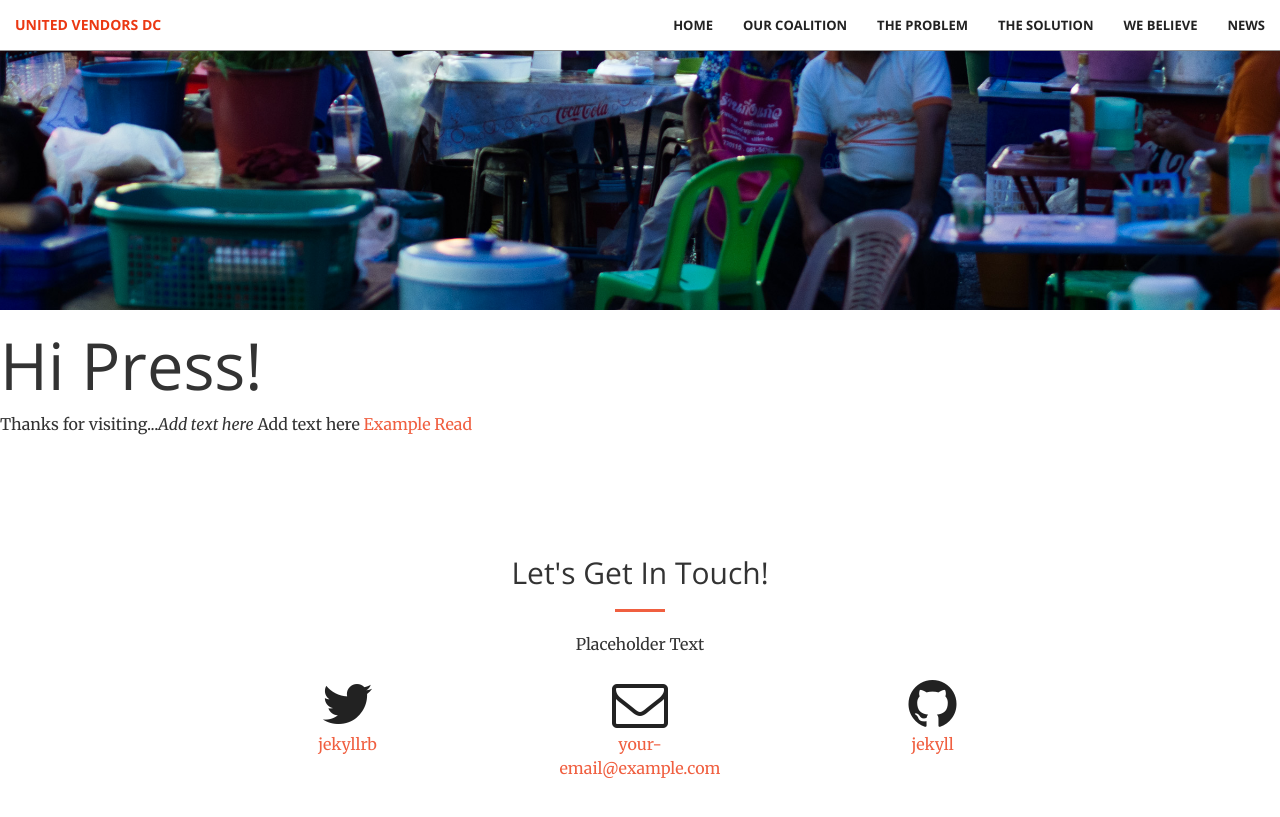
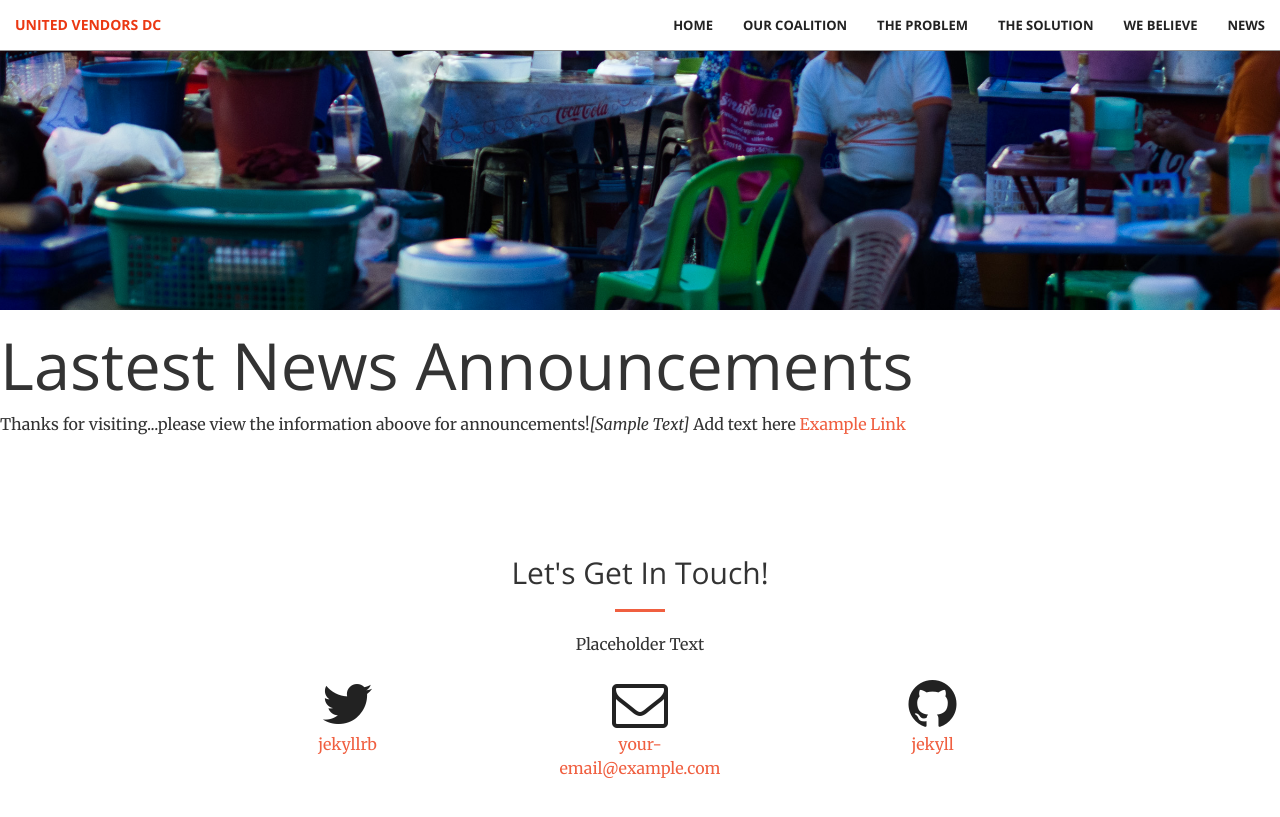
Before and after one commit to UnitedVendorsDC/unitedvendorsdc.github.io, a Jekyll site: the page built from news.html, in a window 1280 px wide and 900 px high, scrolled down 590 px. Shown: the top 817 px of the window. Built offline with Jekyll 4.4.1, drawn with Linux system fonts in a browser that asks for light colours.

Commit message:
Update news.html

```diff
--- a/news.html
+++ b/news.html
@@ -5,7 +5,7 @@ title: Latest News
 
 <div class="blurb">
 
-	<h1>Hi Press!</h1>
-	<p>Thanks for visiting...<em>Add text here</em> Add text here <a href="/about">Example Read</a></p>
+	<h1>Lastest News Announcements</h1>
+	<p>Thanks for visiting...please view the information aboove for announcements!<em>[Sample Text]</em> Add text here <a href="/about">Example Link</a></p>
 
 </div><!-- /.blurb -->
```
